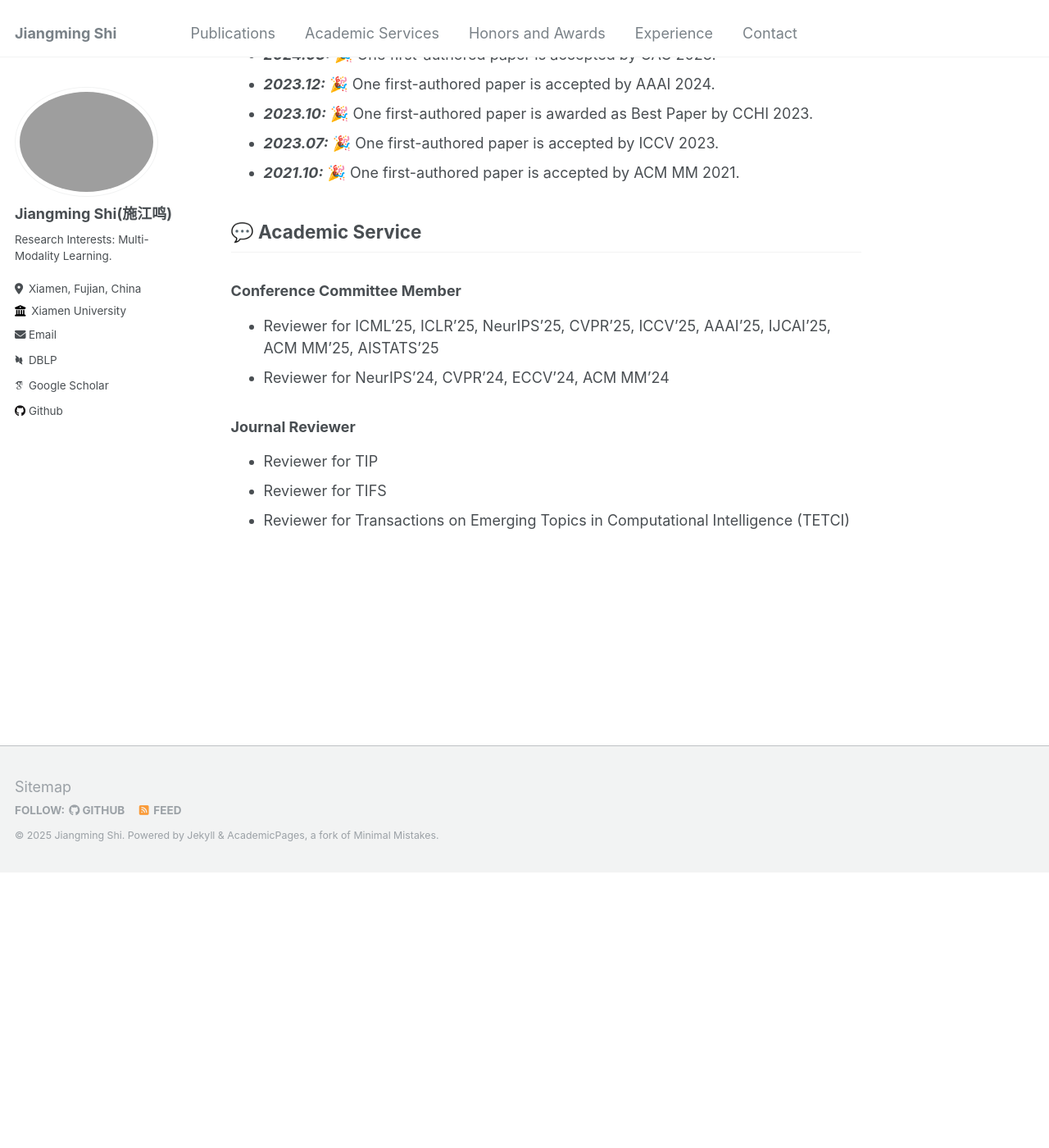
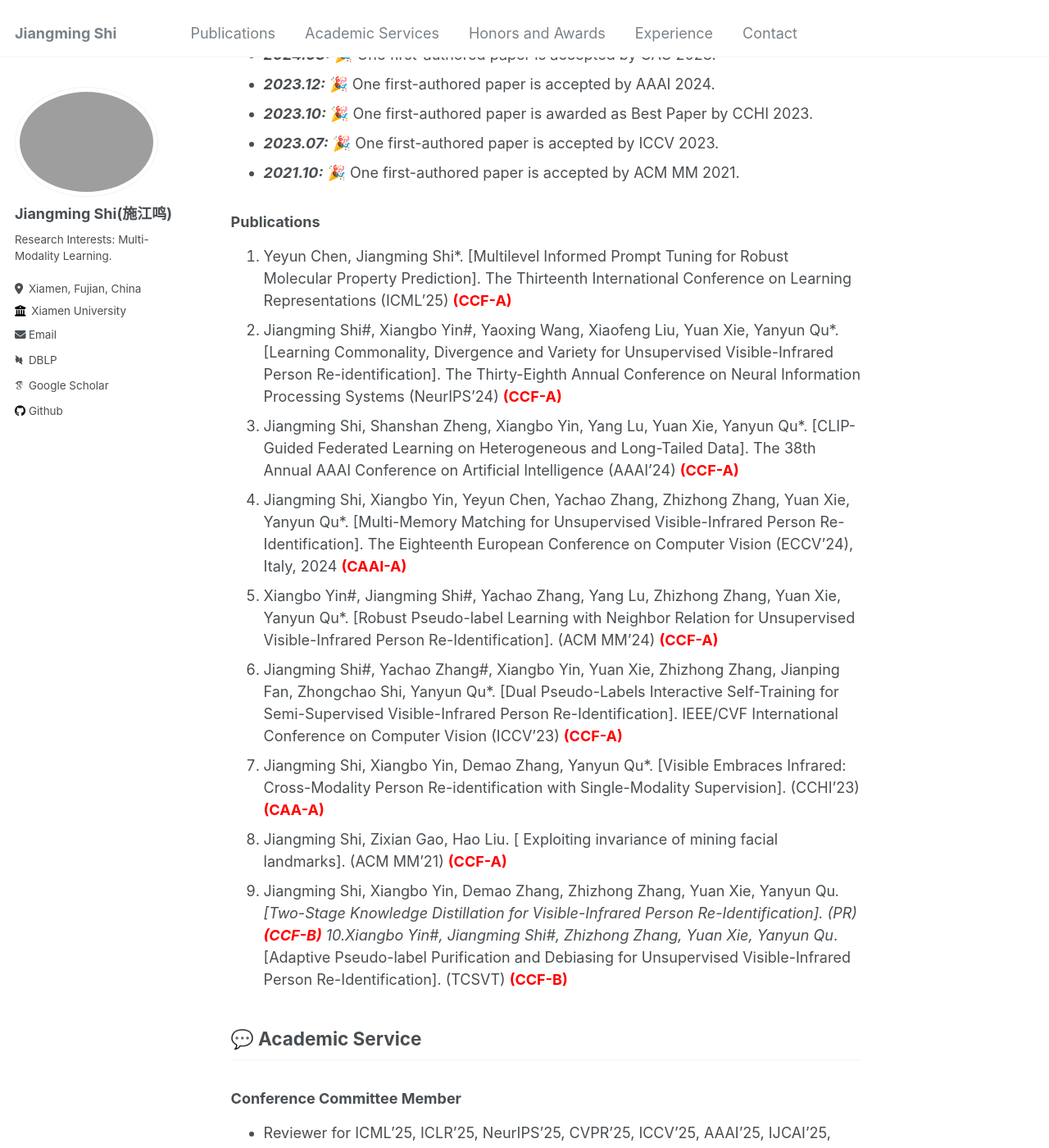
Before and after one commit to shijiangming1/shijiangming1.github.io, a Jekyll site: the page built from _pages/about.md, in a window 1280 px wide and 1400 px high, scrolled down 691 px. Shown: the whole window at 82% size. Built offline with Jekyll 4.4.1, drawn with Linux system fonts in a browser that asks for light colours; some web fonts are replaced; before the commit the page ends 1756 px from its top, so only the background shows below that; some of the changed text lies outside the part shown.

Commit message:
Update about.md

```diff
--- a/_pages/about.md
+++ b/_pages/about.md
@@ -55,11 +55,21 @@ Hi, my name is Jiangming Shi (Chinese: 施江鸣), a Ph.D. Candidate (3<sup>nd</
     <strong><i>2021.10:</i></strong> 🎉 One first-authored  paper is accepted by ACM MM 2021.
   </li>
 </ul>
+
+### Publications
+1. Yeyun Chen, Jiangming Shi*. [Multilevel Informed Prompt Tuning for Robust Molecular Property Prediction]. The Thirteenth International Conference on Learning Representations (ICML'25) **<font color=Red>(CCF-A)</font>**
+2. Jiangming Shi#, Xiangbo Yin#, Yaoxing Wang, Xiaofeng Liu, Yuan Xie, Yanyun Qu*. [Learning Commonality, Divergence and Variety for Unsupervised Visible-Infrared Person Re-identification]. The Thirty-Eighth Annual Conference on Neural Information Processing Systems (NeurIPS'24) **<font color=Red>(CCF-A)</font>**
+3. Jiangming Shi, Shanshan Zheng, Xiangbo Yin, Yang Lu, Yuan Xie, Yanyun Qu*.  [CLIP-Guided Federated Learning on Heterogeneous and Long-Tailed Data]. The 38th Annual AAAI Conference on Artificial Intelligence (AAAI'24) **<font color=Red>(CCF-A)</font>**
+4. Jiangming Shi, Xiangbo Yin, Yeyun Chen, Yachao Zhang, Zhizhong Zhang, Yuan Xie, Yanyun Qu*. [Multi-Memory Matching for Unsupervised Visible-Infrared Person Re-Identification]. The Eighteenth European Conference on Computer Vision (ECCV'24), Italy, 2024 **<font color=Red>(CAAI-A)</font>**
+5. Xiangbo Yin#, Jiangming Shi#, Yachao Zhang, Yang Lu, Zhizhong Zhang, Yuan Xie, Yanyun Qu*. [Robust Pseudo-label Learning with Neighbor Relation for Unsupervised Visible-Infrared Person Re-Identification]. (ACM MM'24) **<font color=Red>(CCF-A)</font>**
+6. Jiangming Shi#, Yachao Zhang#, Xiangbo Yin, Yuan Xie, Zhizhong Zhang, Jianping Fan, Zhongchao Shi, Yanyun Qu*. [Dual Pseudo-Labels Interactive Self-Training for Semi-Supervised Visible-Infrared Person Re-Identification]. IEEE/CVF International Conference on Computer Vision (ICCV'23) **<font color=Red>(CCF-A)</font>**
+7. Jiangming Shi,  Xiangbo Yin, Demao Zhang, Yanyun Qu*. [Visible Embraces Infrared: Cross-Modality Person Re-identification with Single-Modality Supervision]. (CCHI'23) **<font color=Red>(CAA-A)</font>**
+8. Jiangming Shi, Zixian Gao, Hao Liu. [ Exploiting invariance of mining facial landmarks]. (ACM MM'21) **<font color=Red>(CCF-A)</font>**
+9. Jiangming Shi, Xiangbo Yin, Demao Zhang, Zhizhong Zhang, Yuan Xie, Yanyun Qu*. [Two-Stage Knowledge Distillation for Visible-Infrared Person Re-Identification]. (PR) **<font color=Red>(CCF-B)</font>**
+10.Xiangbo Yin#, Jiangming Shi#, Zhizhong Zhang, Yuan Xie, Yanyun Qu*. [Adaptive Pseudo-label Purification and Debiasing for Unsupervised Visible-Infrared Person Re-Identification]. (TCSVT) **<font color=Red>(CCF-B)</font>**
+
 <!--
-### Publications
-1. **Yichen Li**, Yuying Wang, Haozhao Wang, Yining Qi, Tianzhe Xiao, Ruixuan Li. [Rehearsal-Free Continual Federated Learning with Synergistic Synaptic Intelligence](https://arxiv.org/pdf/2412.13779). The Thirteenth International Conference on Learning Representations (ICML'25), Spotlight **<font color=Red>(CCF-A)</font>**
-2. **Yichen Li**, Yijing Shan, Yi Liu, Haozhao Wang, Wei Wang, Yi Wang, Ruixuan Li. [Personalized Federated Recommendation for Cold-Start Users via Adaptive Knowledge Fusion](https://openreview.net/pdf?id=bhWngwuo74). The 34th ACM Web Conference (WWW'25), Australia, 2025 **<font color=Red>(CCF-A)</font>**
-3. **Yichen Li**, Wenchao Xu, Haozhao Wang, Ruixuan Li, Yining Qi, Jingcai Guo. [Personalized Federated Domain-Incremental Learning based on Adaptive Knowledge Matching](https://arxiv.org/pdf/2407.05005). The Eighteenth European Conference on Computer Vision (ECCV'24), Italy, 2024 **<font color=Red>(CAAI-A)</font>**
+The Eighteenth European Conference on Computer Vision (ECCV'24), Italy, 2024 **<font color=Red>(CAAI-A)</font>**
 4. **Yichen Li**, Qunwei Li, Haozhao Wang, Ruixuan Li, Wenliang Zhong, Guannan Zhang. [Towards Efficient Replay in Federated Incremental Learning](https://openaccess.thecvf.com/content/CVPR2024/papers/Li_Towards_Efficient_Replay_in_Federated_Incremental_Learning_CVPR_2024_paper.pdf). The Thirty-Fifth IEEE/CVF Conference on Computer Vision and Pattern Recognition (CVPR'24), USA, 2024 **<font color=Red>(CCF-A)</font>**
 5. Haozhao Wang, Haoran Xu, **Yichen Li**, Ruixuan Li, Tianwei Zhang. [FedCDA: Federated Learning with Cross-rounds Divergence-aware Aggregation](https://openreview.net/pdf?id=nbPGqeH3lt). Twelfth International Conference on Learning Representations (ICLR'24), Austria, 2024 (Co-author) **<font color=Red>(CAAI-A)</font>**
 6. Haozhao Wang, **Yichen Li**, Wenchao Xu, Ruixuan Li, Yufeng Zhan, Zhigang Zeng. [DaFKD: Domain-aware Federated Knowledge Distillation](http://openaccess.thecvf.com/content/CVPR2023/papers/Wang_DaFKD_Domain-Aware_Federated_Knowledge_Distillation_CVPR_2023_paper.pdf). The Thirty-Fourth IEEE/CVF Conference on Computer Vision and Pattern Recognition (CVPR'23), Canada, 2023 **<font color=Red>(CCF-A)</font>**
@@ -90,6 +100,6 @@ with Privacy Preference](https://arxiv.org/pdf/2505.04889). The ACM Internationa
 - Reviewer for NeurIPS'24, CVPR'24, ECCV'24, ACM MM'24
 
 ### Journal Reviewer
-- Reviewer for TIP
-- Reviewer for TIFS
-- Reviewer for Transactions on Emerging Topics in Computational Intelligence (TETCI)
+- Reviewer for IEEE Transactions on Image Processing (TIP)
+- Reviewer for IEEE Transactions on Information Forensics and Security
+- Reviewer for IEEE Transactions on Emerging Topics in Computational Intelligence (TETCI)
```
